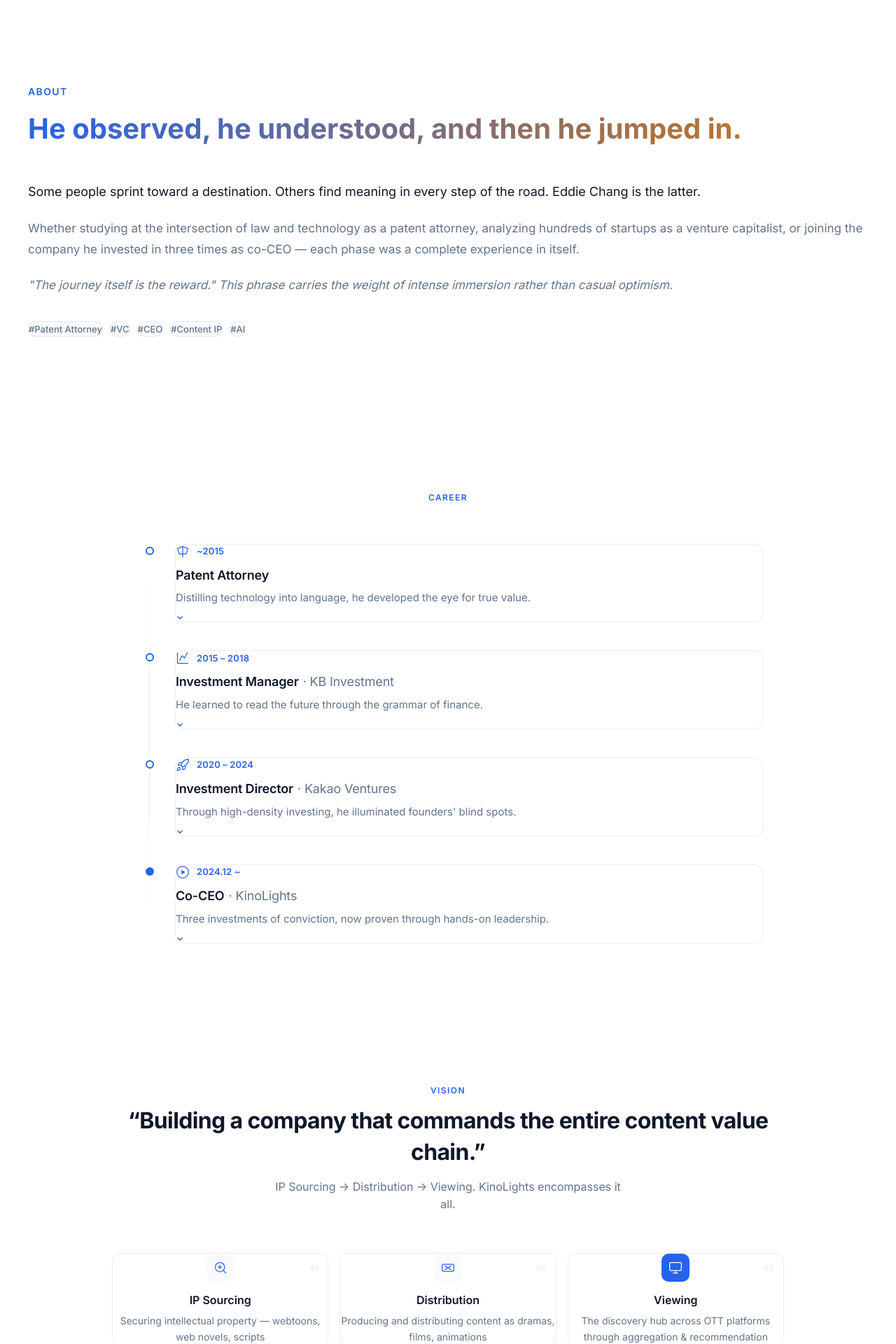
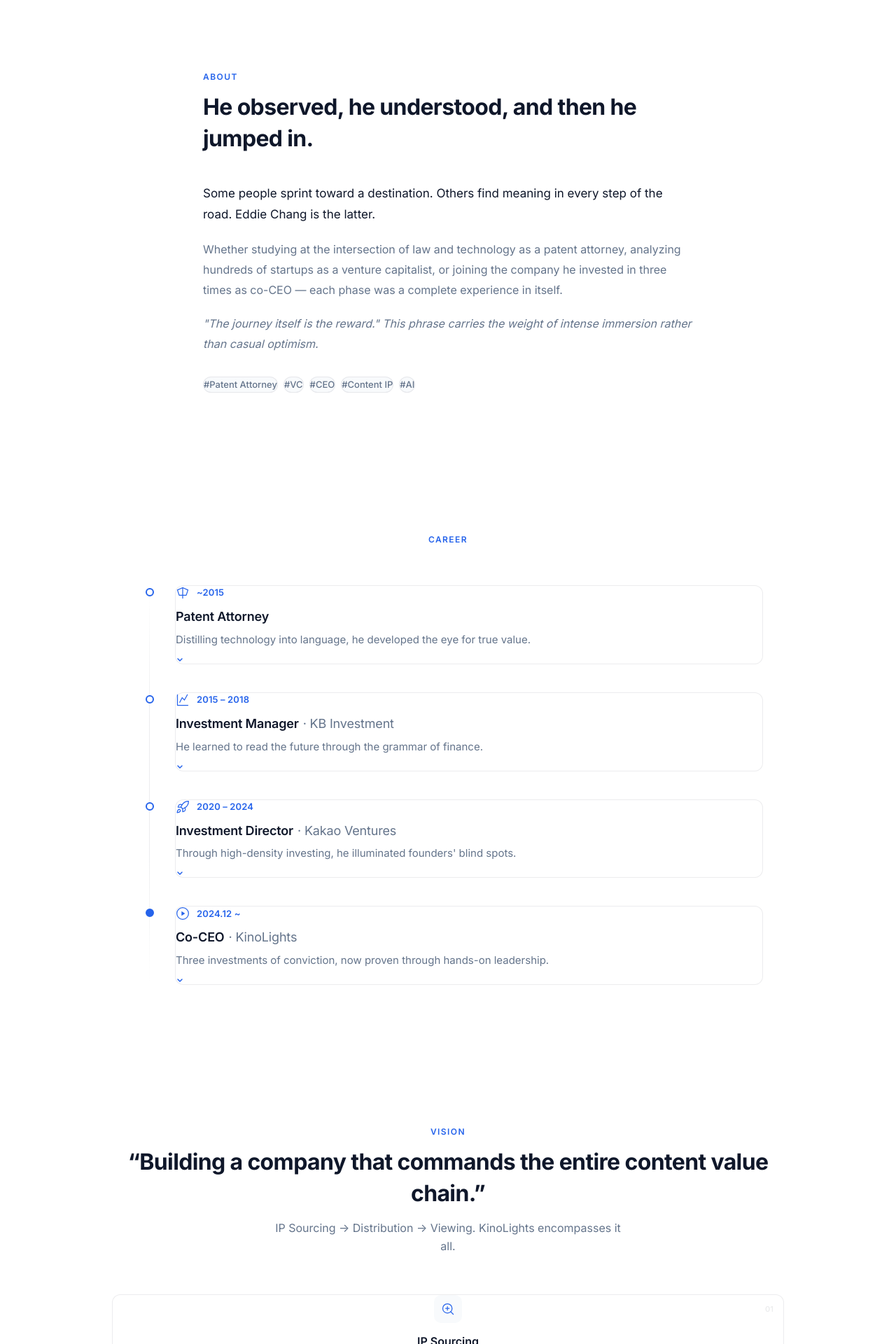
Before and after one commit to seojoonkim/eddie-profile, a Next.js app: page /en in a window 1280 px wide. Shown: the part 800-2720 px from the top of the page at 70% size. Built offline with nearby package versions, Linux system fonts and the light colour scheme.

Commit message:
fix: 모바일 레이아웃 개선 (Vision 1열, Contact 최적화, About 스타일)

```diff
--- a/components/About.tsx
+++ b/components/About.tsx
@@ -11,103 +11,42 @@ export default function About() {
   return (
     <section
       id="about"
-      style={{
-        padding: "120px 24px",
-        backgroundColor: "var(--bg)",
-      }}
+      className="about-section"
     >
-      <div style={{ maxWidth: "1200px", margin: "0 auto" }}>
+      <div className="about-container">
         <motion.div
           initial={{ opacity: 0, y: 40 }}
           whileInView={{ opacity: 1, y: 0 }}
           transition={{ duration: 0.7 }}
           viewport={{ once: true, margin: "-100px" }}
         >
-          <p
-            style={{
-              color: "var(--accent)",
-              fontSize: "14px",
-              fontWeight: 600,
-              letterSpacing: "0.1em",
-              textTransform: "uppercase",
-              marginBottom: "16px",
-            }}
-          >
+          <p className="text-section-label" style={{ color: "var(--accent)", marginBottom: "12px" }}>
             {t("sectionTitle")}
           </p>
 
-          <h2
-            className="gradient-text"
-            style={{
-              fontSize: "clamp(28px, 5vw, 40px)",
-              fontWeight: 700,
-              marginBottom: "48px",
-              lineHeight: 1.3,
-            }}
-          >
+          <h2 className="about-oneliner">
             {t("oneLiner")}
           </h2>
         </motion.div>
 
-        <div
-          style={{
-            display: "grid",
-            gridTemplateColumns: "1fr",
-            gap: "48px",
-            alignItems: "start",
-          }}
-        >
         <motion.div
-            initial={{ opacity: 0, x: 30 }}
-            whileInView={{ opacity: 1, x: 0 }}
+          initial={{ opacity: 0, y: 30 }}
+          whileInView={{ opacity: 1, y: 0 }}
           transition={{ duration: 0.7, delay: 0.2 }}
           viewport={{ once: true, margin: "-100px" }}
+          className="about-content"
         >
-            <div
-              style={{
-                display: "flex",
-                flexDirection: "column",
-                gap: "20px",
-              }}
-            >
-              <p
-                style={{
-                  color: "var(--text-primary)",
-                  fontSize: "18px",
-                  lineHeight: 1.8,
-                }}
-              >
+          <p className="about-p1">
             {t("p1")}
           </p>
-              <p
-                style={{
-                  color: "var(--text-secondary)",
-                  fontSize: "17px",
-                  lineHeight: 1.8,
-                }}
-              >
+          <p className="about-p2">
             {t("p2")}
           </p>
-              <p
-                style={{
-                  color: "var(--text-secondary)",
-                  fontSize: "17px",
-                  lineHeight: 1.8,
-                  fontStyle: "italic",
-                }}
-              >
+          <p className="about-p3">
             {t("p3")}
           </p>
-            </div>
 
-            <div
-              style={{
-                display: "flex",
-                flexWrap: "wrap",
-                gap: "10px",
-                marginTop: "36px",
-              }}
-            >
+          <div className="about-tags">
             {tags.map((tag: string) => (
               <span key={tag} className="tag">
                 #{tag}
@@ -116,12 +55,52 @@ export default function About() {
           </div>
         </motion.div>
       </div>
-      </div>
 
       <style jsx>{`
+        .about-section {
+          padding: 100px 24px;
+          background-color: var(--bg);
+        }
+        .about-container {
+          max-width: 700px;
+          margin: 0 auto;
+        }
+        .about-oneliner {
+          color: var(--text-primary);
+          font-size: clamp(24px, 4vw, 32px);
+          font-weight: 700;
+          margin-bottom: 40px;
+          line-height: 1.4;
+          letter-spacing: -0.02em;
+        }
+        .about-p1 {
+          color: var(--text-primary);
+          font-size: 17px;
+          line-height: 1.8;
+          margin-bottom: 20px;
+        }
+        .about-p2 {
+          color: var(--text-secondary);
+          font-size: 16px;
+          line-height: 1.8;
+          margin-bottom: 20px;
+        }
+        .about-p3 {
+          color: var(--text-secondary);
+          font-size: 16px;
+          line-height: 1.8;
+          font-style: italic;
+          margin-bottom: 0;
+        }
+        .about-tags {
+          display: flex;
+          flex-wrap: wrap;
+          gap: 8px;
+          margin-top: 32px;
+        }
         @media (max-width: 767px) {
-          section {
-            padding: 80px 16px !important;
+          .about-section {
+            padding: 64px 16px !important;
           }
         }
       `}</style>
--- a/components/Vision.tsx
+++ b/components/Vision.tsx
@@ -5,14 +5,12 @@ import { motion } from "framer-motion";
 
 /* ── SVG Icons ── */
 const ChainIcons = [
-  // 1: Search / IP Sourcing
   <svg key="source" width="20" height="20" viewBox="0 0 24 24" fill="none" stroke="currentColor" strokeWidth="1.5" strokeLinecap="round" strokeLinejoin="round">
     <circle cx="11" cy="11" r="8"/>
     <path d="M21 21l-4.35-4.35"/>
     <path d="M8 11h6"/>
     <path d="M11 8v6"/>
   </svg>,
-  // 2: Distribution
   <svg key="dist" width="20" height="20" viewBox="0 0 24 24" fill="none" stroke="currentColor" strokeWidth="1.5" strokeLinecap="round" strokeLinejoin="round">
     <rect x="2" y="6" width="20" height="12" rx="2"/>
     <path d="M12 12l5-3"/>
@@ -20,7 +18,6 @@ const ChainIcons = [
     <path d="M12 12l-5 3"/>
     <path d="M12 12l-5-3"/>
   </svg>,
-  // 3: Viewing
   <svg key="view" width="20" height="20" viewBox="0 0 24 24" fill="none" stroke="currentColor" strokeWidth="1.5" strokeLinecap="round" strokeLinejoin="round">
     <rect x="2" y="3" width="20" height="14" rx="2"/>
     <path d="M8 21h8"/>
@@ -29,18 +26,15 @@ const ChainIcons = [
 ];
 
 const InterestIcons = [
-  // AI
   <svg key="ai" width="24" height="24" viewBox="0 0 24 24" fill="none" stroke="currentColor" strokeWidth="1.5" strokeLinecap="round" strokeLinejoin="round">
     <path d="M12 2a4 4 0 014 4v2a4 4 0 01-8 0V6a4 4 0 014-4z"/>
     <path d="M16 14a8 8 0 01-16 0"/>
     <path d="M12 2v2"/>
     <circle cx="12" cy="18" r="2"/>
   </svg>,
-  // Digital Asset
   <svg key="digital" width="24" height="24" viewBox="0 0 24 24" fill="none" stroke="currentColor" strokeWidth="1.5" strokeLinecap="round" strokeLinejoin="round">
     <path d="M12 2l3.09 6.26L22 9.27l-5 4.87 1.18 6.88L12 17.77l-6.18 3.25L7 14.14 2 9.27l6.91-1.01L12 2z"/>
   </svg>,
-  // Content
   <svg key="content" width="24" height="24" viewBox="0 0 24 24" fill="none" stroke="currentColor" strokeWidth="1.5" strokeLinecap="round" strokeLinejoin="round">
     <polygon points="5,3 19,12 5,21"/>
   </svg>,
@@ -64,10 +58,7 @@ export default function Vision() {
   return (
     <section
       id="vision"
-      style={{
-        padding: "100px 24px",
-        backgroundColor: "var(--bg)",
-      }}
+      className="vision-section"
     >
       <div style={{ maxWidth: "960px", margin: "0 auto" }}>
         <motion.div
@@ -81,20 +72,11 @@ export default function Vision() {
             {t("sectionTitle")}
           </p>
 
-          <h2
-            style={{
-              color: "var(--text-primary)",
-              fontSize: "clamp(22px, 3.5vw, 32px)",
-              fontWeight: 700,
-              marginBottom: "14px",
-              lineHeight: 1.4,
-              letterSpacing: "-0.02em",
-            }}
-          >
+          <h2 className="vision-quote">
             &ldquo;{t("quote")}&rdquo;
           </h2>
 
-          <p style={{ color: "var(--text-secondary)", fontSize: "16px", maxWidth: "500px", margin: "0 auto" }}>
+          <p className="vision-sub">
             {t("sub")}
           </p>
         </motion.div>
@@ -105,12 +87,7 @@ export default function Vision() {
           whileInView={{ opacity: 1, y: 0 }}
           transition={{ duration: 0.7, delay: 0.2 }}
           viewport={{ once: true, margin: "-100px" }}
-          style={{
-            display: "grid",
-            gridTemplateColumns: "repeat(3, 1fr)",
-            gap: "16px",
-            marginBottom: "64px",
-          }}
+          className="vision-chain-grid"
         >
           {chain.map((step, i) => (
             <div
@@ -118,45 +95,16 @@ export default function Vision() {
               className="card"
               style={{ textAlign: "center", position: "relative" }}
             >
-              <div
-                style={{
-                  width: "40px",
-                  height: "40px",
-                  borderRadius: "10px",
-                  backgroundColor: i === 2 ? "var(--accent)" : "var(--surface)",
-                  display: "flex",
-                  alignItems: "center",
-                  justifyContent: "center",
-                  margin: "0 auto 14px",
-                  color: i === 2 ? "white" : "var(--accent)",
-                }}
-              >
+              <div className="vision-icon-box">
                 {ChainIcons[i]}
               </div>
-              <h3
-                style={{
-                  color: "var(--text-primary)",
-                  fontSize: "16px",
-                  fontWeight: 600,
-                  marginBottom: "6px",
-                }}
-              >
+              <h3 style={{ color: "var(--text-primary)", fontSize: "16px", fontWeight: 600, marginBottom: "6px" }}>
                 {step.title}
               </h3>
               <p style={{ color: "var(--text-secondary)", fontSize: "14px", lineHeight: 1.6 }}>
                 {step.desc}
               </p>
-              {/* Step number */}
-              <span
-                style={{
-                  position: "absolute",
-                  top: "12px",
-                  right: "14px",
-                  fontSize: "11px",
-                  fontWeight: 600,
-                  color: "var(--border)",
-                }}
-              >
+              <span className="vision-step-num">
                 {String(i + 1).padStart(2, "0")}
               </span>
             </div>
@@ -169,32 +117,14 @@ export default function Vision() {
           whileInView={{ opacity: 1, y: 0 }}
           transition={{ duration: 0.7, delay: 0.3 }}
           viewport={{ once: true, margin: "-100px" }}
-          style={{
-            display: "grid",
-            gridTemplateColumns: "repeat(3, 1fr)",
-            gap: "16px",
-          }}
+          className="vision-interest-grid"
         >
           {interests.map((item, i) => (
             <div key={i} className="card" style={{ textAlign: "center" }}>
-              <div
-                style={{
-                  display: "flex",
-                  justifyContent: "center",
-                  marginBottom: "14px",
-                  color: "var(--accent)",
-                }}
-              >
+              <div style={{ display: "flex", justifyContent: "center", marginBottom: "14px", color: "var(--accent)" }}>
                 {interestIconMap[i]}
               </div>
-              <h3
-                style={{
-                  color: "var(--text-primary)",
-                  fontSize: "16px",
-                  fontWeight: 600,
-                  marginBottom: "6px",
-                }}
-              >
+              <h3 style={{ color: "var(--text-primary)", fontSize: "16px", fontWeight: 600, marginBottom: "6px" }}>
                 {item.title}
               </h3>
               <p style={{ color: "var(--text-secondary)", fontSize: "14px" }}>
@@ -206,13 +136,65 @@ export default function Vision() {
       </div>
 
       <style jsx>{`
+        .vision-section {
+          padding: 100px 24px;
+          background-color: var(--bg);
+        }
+        .vision-quote {
+          color: var(--text-primary);
+          font-size: clamp(22px, 3.5vw, 32px);
+          font-weight: 700;
+          margin-bottom: 14px;
+          line-height: 1.4;
+          letter-spacing: -0.02em;
+        }
+        .vision-sub {
+          color: var(--text-secondary);
+          font-size: 16px;
+          max-width: 500px;
+          margin: 0 auto;
+        }
+        .vision-chain-grid {
+          display: grid;
+          grid-template-columns: repeat(3, 1fr);
+          gap: 16px;
+          margin-bottom: 64px;
+        }
+        .vision-interest-grid {
+          display: grid;
+          grid-template-columns: repeat(3, 1fr);
+          gap: 16px;
+        }
+        .vision-icon-box {
+          width: 40px;
+          height: 40px;
+          border-radius: 10px;
+          background-color: var(--surface);
+          display: flex;
+          align-items: center;
+          justify-content: center;
+          margin: 0 auto 14px;
+          color: var(--accent);
+        }
+        .vision-step-num {
+          position: absolute;
+          top: 12px;
+          right: 14px;
+          font-size: 11px;
+          font-weight: 600;
+          color: var(--border);
+        }
         @media (max-width: 767px) {
-          section {
+          .vision-section {
             padding: 64px 16px !important;
           }
-          div[style*="grid-template-columns: repeat(3"],
-          div[style*="gridTemplateColumns: repeat(3"] {
+          .vision-chain-grid,
+          .vision-interest-grid {
             grid-template-columns: 1fr !important;
+            gap: 12px !important;
+          }
+          .vision-chain-grid {
+            margin-bottom: 40px !important;
           }
         }
       `}</style>
```
Also changed, not shown: components/Contact.tsx (+32 -48 lines). Lines whose indentation alone changed are shown as unchanged.
